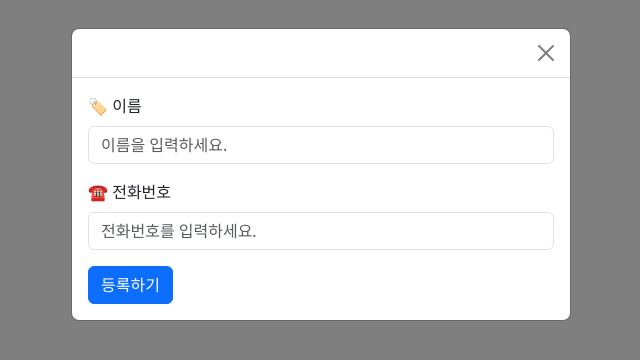
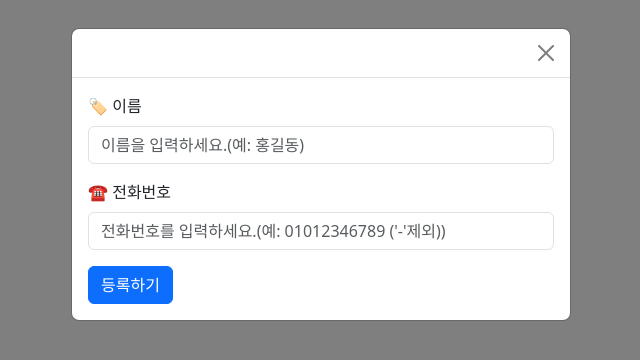
Before and after one commit to rslivepark/react-online-study, a React (Create React App) app in the folder contact-book/: page / in a window 1280 px wide. Both pictures are taken after typing "Sample" into the empty fields and a click on the button "추가". Shown: the top 360 px of the page, without its empty margins (319-959 px from the left). Built offline with nearby package versions, Linux system fonts and the light colour scheme.

Commit message:
전화번호 출력 UI 수정

```diff
--- a/contact-book/src/components/ContactForm.jsx
+++ b/contact-book/src/components/ContactForm.jsx
@@ -1,46 +1,56 @@
-import React, { useState } from 'react';
+import React, { useRef, useState } from 'react';
 import 'bootstrap/dist/css/bootstrap.min.css';
 import { Form, Button } from 'react-bootstrap';
 import { useDispatch } from 'react-redux';
 
 export default function ContactForm() {
-  const [artist, setArtist] = useState('');
-  const [title, setTitle] = useState('');
+  const [name, setName] = useState('');
+  const [phoneNumber, setPhoneNumber] = useState('');
+  const nameRef = useRef(null);
+  const phoneNumberRef = useRef(null);
   const dispatch = useDispatch();
 
   const addContact = (e) => {
     e.preventDefault();
-    if (artist.trim() === '' || title.trim() === '') {
+    if (name.trim() === '' || name.trim() === '') {
       alert('이름과 번호를 모두 입력해주세요.');
+      return;
+    }
+    if (phoneNumber.length !== 11) {
+      alert('전화번호는 11자리 숫자로 입력해야 합니다.');
+      phoneNumberRef.current.focus();
       return;
     }
     dispatch({
       type: 'ADD_CONTACT',
-      payload: { artist, title },
+      payload: { name, phoneNumber },
     });
-    setArtist('');
-    setTitle('');
+    setName('');
+    setPhoneNumber('');
+    nameRef.current.focus();
   };
 
   return (
     <div>
       <Form onSubmit={addContact}>
-        <Form.Group className='mb-3' controlId='formArtist'>
+        <Form.Group className='mb-3' controlId='formName'>
           <Form.Label>🏷️ 이름</Form.Label>
           <Form.Control
             type='text'
-            placeholder='이름을 입력하세요.'
-            value={artist}
-            onChange={(e) => setArtist(e.target.value)}
+            placeholder='이름을 입력하세요.(예: 홍길동)'
+            value={name}
+            onChange={(e) => setName(e.target.value)}
+            ref={nameRef}
           />
         </Form.Group>
-        <Form.Group className='mb-3' controlId='formTitle'>
+        <Form.Group className='mb-3' controlId='formPhoneNumber'>
           <Form.Label>☎️ 전화번호</Form.Label>
           <Form.Control
             type='text'
-            placeholder='전화번호를 입력하세요.'
-            value={title}
-            onChange={(e) => setTitle(e.target.value)}
+            placeholder="전화번호를 입력하세요.(예: 01012346789 ('-'제외))"
+            value={phoneNumber}
+            onChange={(e) => setPhoneNumber(e.target.value)}
+            ref={phoneNumberRef}
           />
         </Form.Group>
         <Button variant='primary' type='submit'>
--- a/contact-book/src/components/ContactItem.jsx
+++ b/contact-book/src/components/ContactItem.jsx
@@ -2,7 +2,16 @@ import React from 'react';
 import { Col, Row } from 'react-bootstrap';
 
 export default function ContactItem({ item }) {
-  //console.log('item?', item);
+  const formatPhoneNumber = (phoneNumber) => {
+    if (phoneNumber.length === 11) {
+      return `${phoneNumber.slice(0, 3)}-${phoneNumber.slice(
+        3,
+        7
+      )}-${phoneNumber.slice(7)}`;
+    }
+    return phoneNumber;
+  };
+
   return (
     <Row className='item-list'>
       <Col lg={2}>
@@ -13,8 +22,8 @@ export default function ContactItem({ item }) {
         />
       </Col>
       <Col lg={10} className='singer-info'>
-        <div>{item.artist}</div>
-        <div>{item.title}</div>
+        <div>{item.name}</div>
+        <div>{formatPhoneNumber(item.phoneNumber)}</div>
       </Col>
     </Row>
   );
--- a/contact-book/src/components/ContactList.jsx
+++ b/contact-book/src/components/ContactList.jsx
@@ -12,7 +12,7 @@ export default function ContactList() {
   useEffect(() => {
     if (keyword !== '') {
       const list = contactList.filter((item) =>
-        item.artist.toLowerCase().includes(keyword.toLowerCase())
+        item.name.toLowerCase().includes(keyword.toLowerCase())
       );
       setFilterList(list);
       setSearchResult(true);
--- a/contact-book/src/redux/reducer/reducer.js
+++ b/contact-book/src/redux/reducer/reducer.js
@@ -12,8 +12,8 @@ export default function reducer(state = initialState, action) {
       const updatedContactList = [
         ...state.contactList,
         {
-          artist: payload.artist,
-          title: payload.title,
+          name: payload.name,
+          phoneNumber: payload.phoneNumber,
         },
       ];
       return {
@@ -24,7 +24,7 @@ export default function reducer(state = initialState, action) {
 
     case 'SEARCH_BY_NAME':
       const filteredContacts = state.contactList.filter((contact) =>
-        contact.artist.toLowerCase().includes(payload.keyword.toLowerCase())
+        contact.name.toLowerCase().includes(payload.keyword.toLowerCase())
       );
       return {
         ...state,
```
